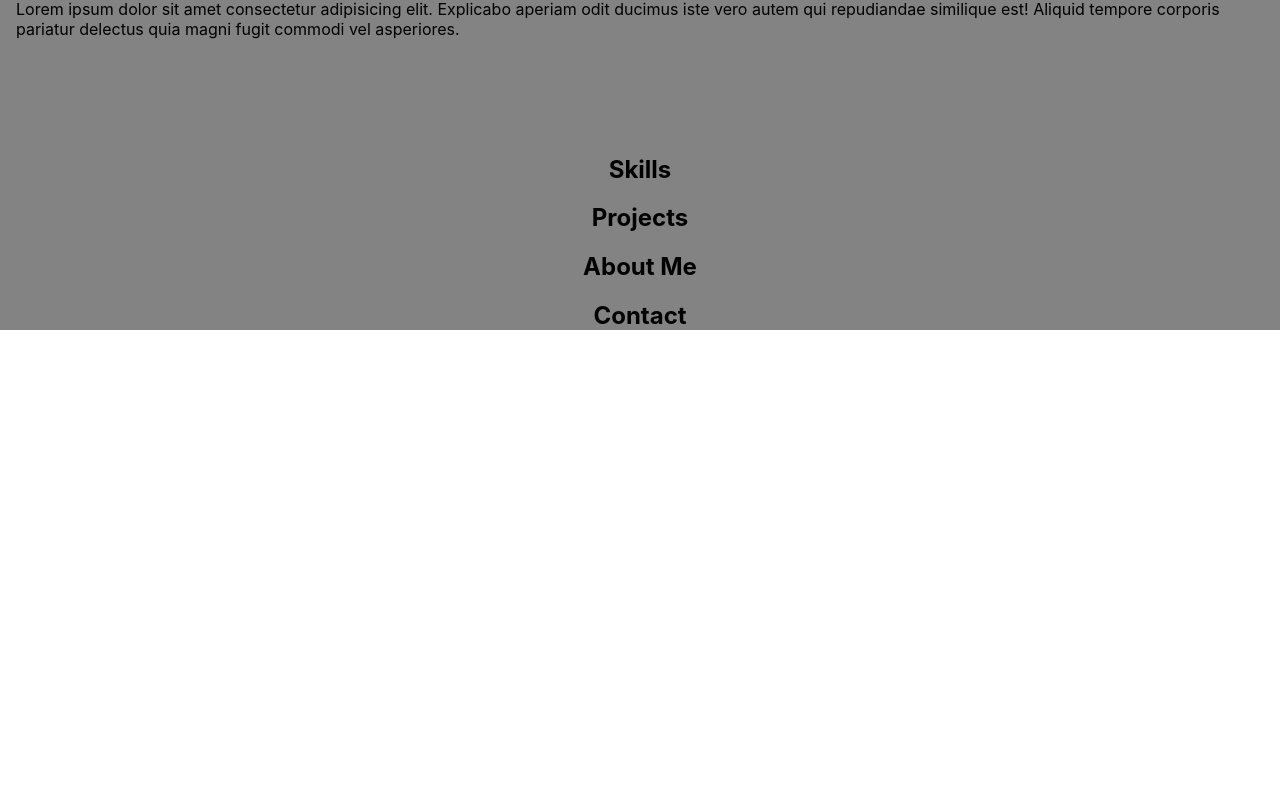
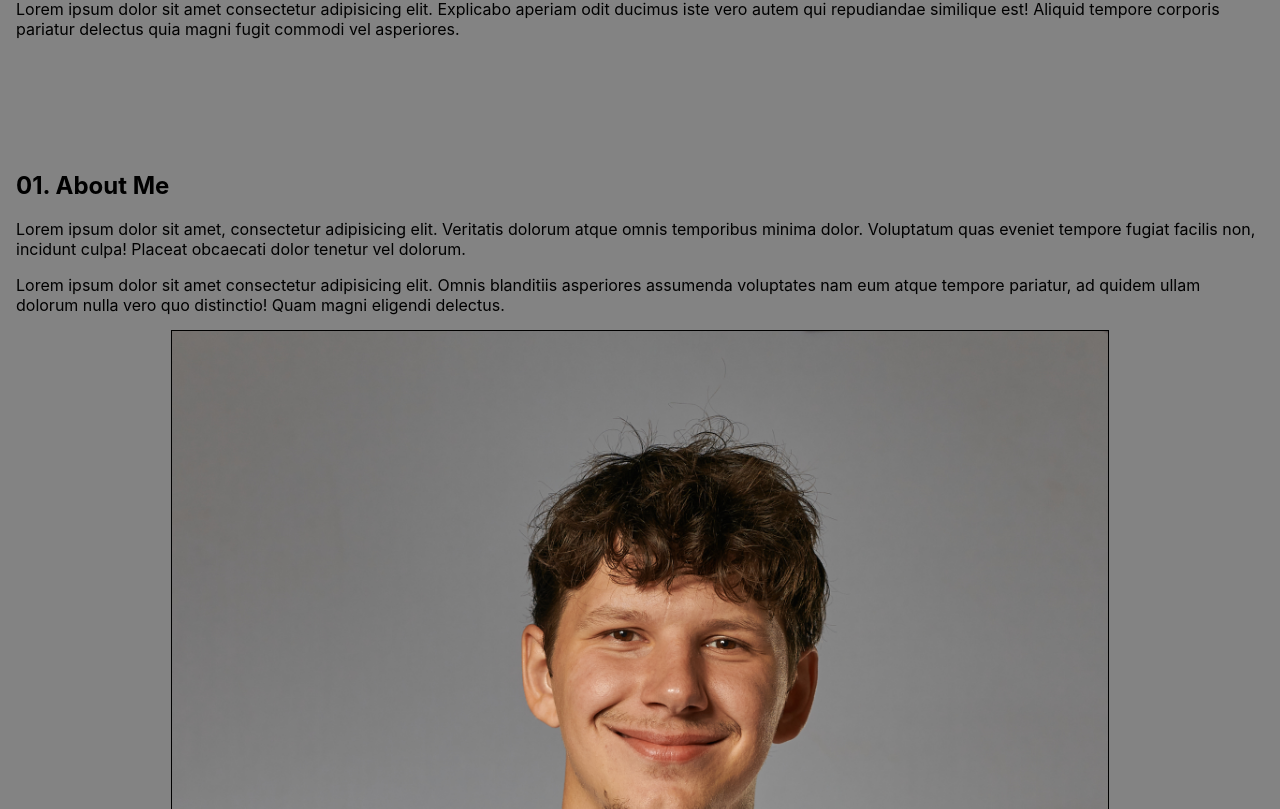
Before and after one commit to ekauf/react-portfolio, a React (Create React App) app: page / in a window 1280 px wide. Shown: the part 291-1100 px from the top of the page. Before the commit the page ends 800 px from the top, so only its background shows below. Built offline with nearby package versions, Linux system fonts and the light colour scheme.

Commit message:
added about me section

```diff
--- a/src/components/Sections/AboutMe/AboutMe.jsx
+++ b/src/components/Sections/AboutMe/AboutMe.jsx
@@ -1,9 +1,25 @@
 import "./AboutMe.scss";
+import portrait from "./../../../assets/images/other/EK-portrait.jpg";
 
 const AboutMe = () => {
   return (
-    <section>
-      <p>hello</p>
+    <section className="about-me">
+      <h1>01. About Me</h1>
+      <p>
+        Lorem ipsum dolor sit amet, consectetur adipisicing elit. Veritatis
+        dolorum atque omnis temporibus minima dolor. Voluptatum quas eveniet
+        tempore fugiat facilis non, incidunt culpa! Placeat obcaecati dolor
+        tenetur vel dolorum.
+      </p>
+      <p>
+        Lorem ipsum dolor sit amet consectetur adipisicing elit. Omnis
+        blanditiis asperiores assumenda voluptates nam eum atque tempore
+        pariatur, ad quidem ullam dolorum nulla vero quo distinctio! Quam magni
+        eligendi delectus.
+      </p>
+      <div className="about-me__image-container">
+        <img className="about-me__portrait" src={portrait} alt="portrait" />
+      </div>
     </section>
   );
 };
--- a/src/components/Sections/AboutMe/AboutMe.scss
+++ b/src/components/Sections/AboutMe/AboutMe.scss
@@ -0,0 +1,15 @@
+.about-me {
+  padding: 1rem;
+  text-align: left;
+}
+
+.about-me__image-container {
+  display: flex;
+  justify-content: center;
+}
+
+.about-me__portrait {
+  max-width: 75%;
+  height: auto;
+  outline: 0.1rem black solid;
+}
--- a/src/containers/Home/Home.jsx
+++ b/src/containers/Home/Home.jsx
@@ -1,11 +1,13 @@
 import "./Home.scss";
 import Introduction from "../../components/Sections/Introduction/Introduction";
+import AboutMe from "../../components/Sections/AboutMe/AboutMe";
 
 const Home = () => {
   return (
     <>
       <div className="main">
         <Introduction />
+        <AboutMe />
 
         <section className="main-skills">
           <h2>Skills</h2>
```
Also changed, not shown: src/assets/images/other/EK-portrait.jpg (added).
